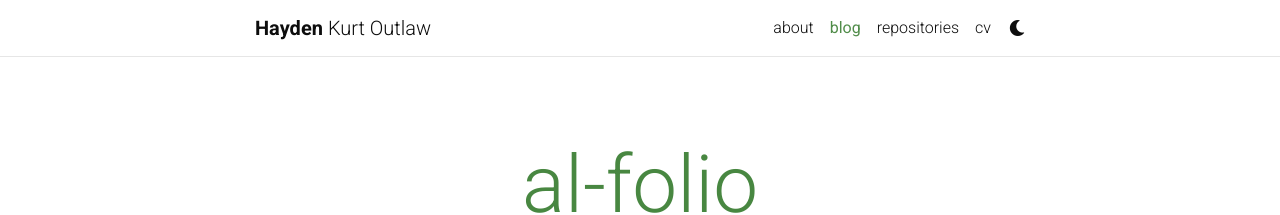
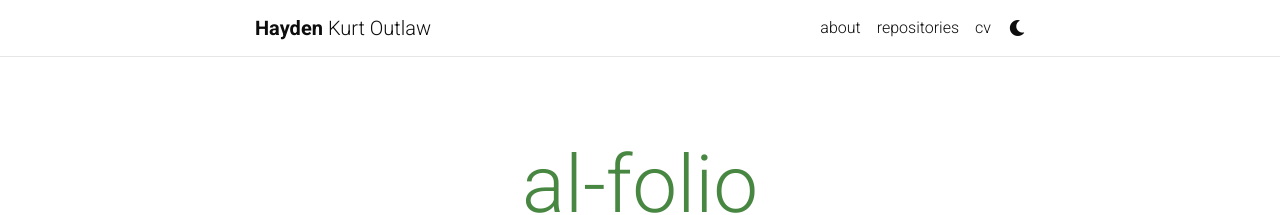
Before and after one commit to outlawhayden/outlawhayden.github.io, a Jekyll site: the page built from blog/index.html, in a window 1280 px wide. Shown: the top 215 px of the page. Built offline with Jekyll 4.4.1, drawn with Linux system fonts in a browser that asks for light colours; the list of posts is cut into pages by our own code; comment, search, counter and statistics services are not loaded; a style sheet for code colours, icons or effects is not loaded.

```diff
--- a/_config.yml
+++ b/_config.yml
@@ -116,7 +116,7 @@
 # -----------------------------------------------------------------------------
 
 blog_name: al-folio # blog_name will be displayed in your blog page
-blog_nav_title: blog # your blog must have a title for it to be displayed in the nav bar
+blog_nav_title: # your blog must have a title for it to be displayed in the nav bar
 blog_description: a simple whitespace theme for academics
 permalink: /blog/:year/:title/
 
```
Also changed, not shown: _pages/about.md (+1 -1 lines).
